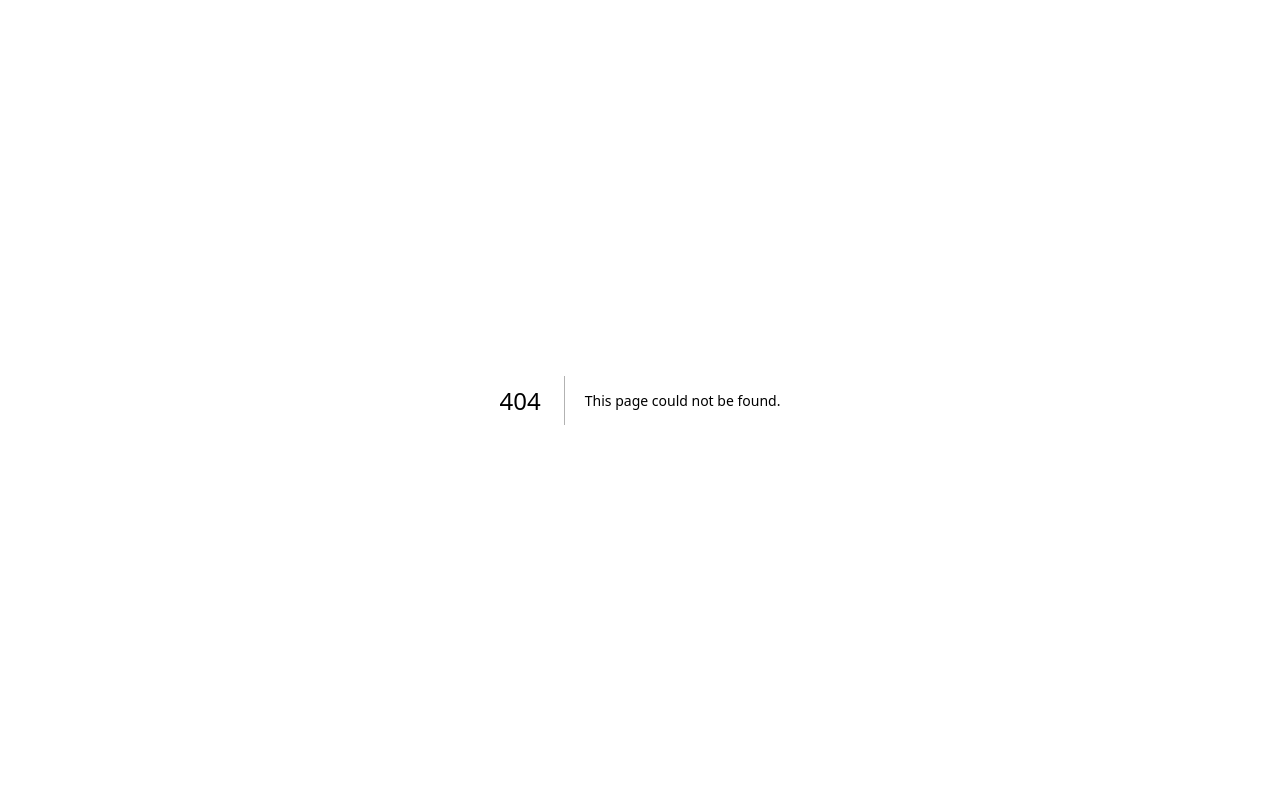
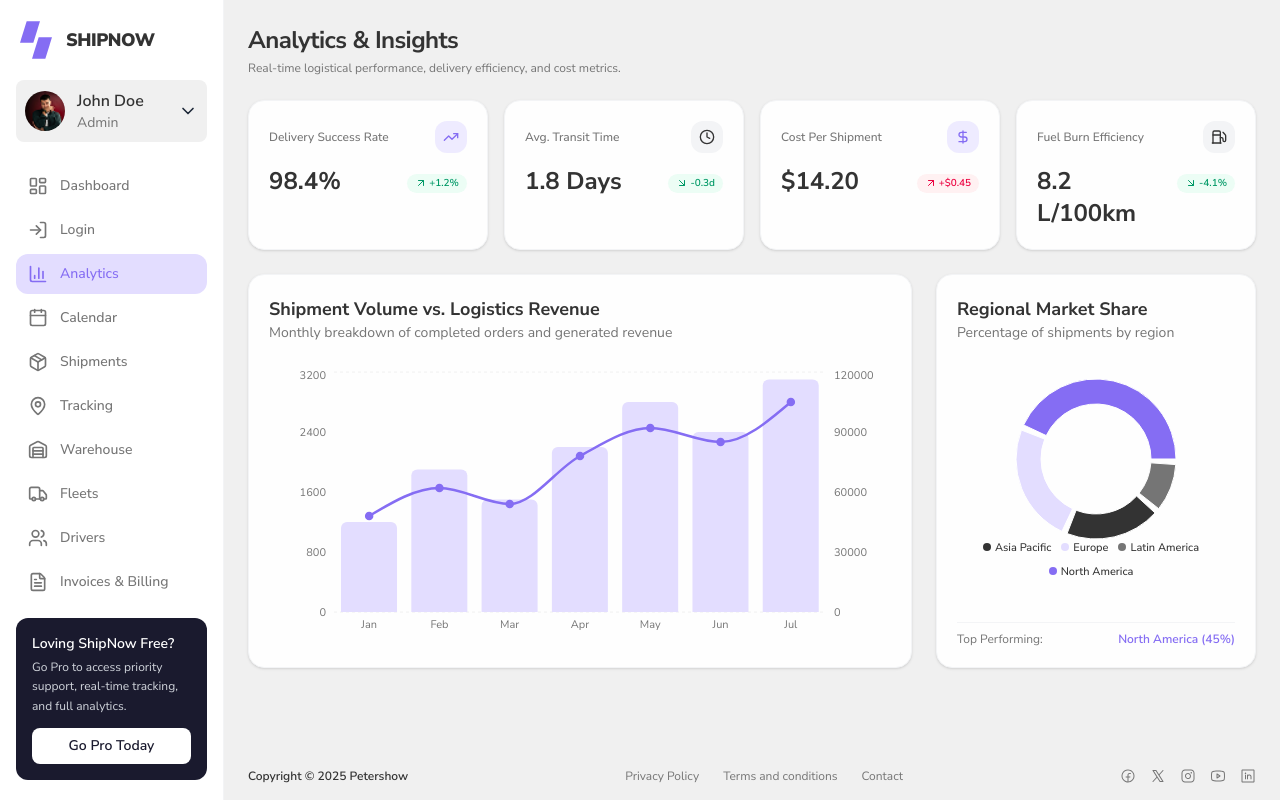
Before and after one commit to gmnayem631/ship-now, a Next.js app: page /analytics in a window 1280 px wide. Before the commit this address had no page. Built offline with nearby package versions, Linux system fonts and the light colour scheme.

Commit message:
feat: add Analytics page with performance and regional data visualizations

```diff
--- /dev/null
+++ b/app/(dashboard)/analytics/page.tsx
@@ -0,0 +1,250 @@
+"use client";
+
+import { performanceData, regionData } from "@/app/data/analyticsData";
+import {
+  TrendingUp,
+  Clock,
+  DollarSign,
+  Fuel,
+  ArrowUpRight,
+  ArrowDownRight,
+} from "lucide-react";
+import {
+  ResponsiveContainer,
+  ComposedChart,
+  Bar,
+  Line,
+  XAxis,
+  YAxis,
+  Tooltip,
+  CartesianGrid,
+  PieChart,
+  Pie,
+  Cell,
+  Legend,
+} from "recharts";
+
+export default function AnalyticsPage() {
+  return (
+    <div className="space-y-6">
+      {/* Header Section */}
+      <div className="flex flex-col gap-4 sm:flex-row sm:items-center sm:justify-between">
+        <div>
+          <h1 className="text-xl font-bold tracking-tight text-[#333] sm:text-2xl">
+            Analytics & Insights
+          </h1>
+          <p className="mt-1 text-xs text-[#757575]">
+            Real-time logistical performance, delivery efficiency, and cost
+            metrics.
+          </p>
+        </div>
+      </div>
+
+      {/* KPI Cards */}
+      <div className="grid grid-cols-1 gap-4 sm:grid-cols-2 lg:grid-cols-4">
+        {/* Metric 1 */}
+        <div className="space-y-3 rounded-2xl border border-gray-100 bg-[#FEFEFE] p-5 shadow-sm">
+          <div className="flex items-center justify-between">
+            <span className="text-xs font-medium text-[#757575]">
+              Delivery Success Rate
+            </span>
+            <div className="rounded-xl bg-[#E3DDFF]/60 p-2 text-[#856DF3]">
+              <TrendingUp size={16} />
+            </div>
+          </div>
+          <div className="flex items-baseline justify-between">
+            <span className="text-2xl font-bold text-[#333]">98.4%</span>
+            <span className="flex items-center rounded-full bg-emerald-50 px-2 py-0.5 text-[10px] font-semibold text-emerald-600">
+              <ArrowUpRight size={12} className="mr-0.5" /> +1.2%
+            </span>
+          </div>
+        </div>
+
+        {/* Metric 2 */}
+        <div className="space-y-3 rounded-2xl border border-gray-100 bg-[#FEFEFE] p-5 shadow-sm">
+          <div className="flex items-center justify-between">
+            <span className="text-xs font-medium text-[#757575]">
+              Avg. Transit Time
+            </span>
+            <div className="rounded-xl bg-gray-100 p-2 text-[#333]">
+              <Clock size={16} />
+            </div>
+          </div>
+          <div className="flex items-baseline justify-between">
+            <span className="text-2xl font-bold text-[#333]">1.8 Days</span>
+            <span className="flex items-center rounded-full bg-emerald-50 px-2 py-0.5 text-[10px] font-semibold text-emerald-600">
+              <ArrowDownRight size={12} className="mr-0.5" /> -0.3d
+            </span>
+          </div>
+        </div>
+
+        {/* Metric 3 */}
+        <div className="space-y-3 rounded-2xl border border-gray-100 bg-[#FEFEFE] p-5 shadow-sm">
+          <div className="flex items-center justify-between">
+            <span className="text-xs font-medium text-[#757575]">
+              Cost Per Shipment
+            </span>
+            <div className="rounded-xl bg-[#E3DDFF]/60 p-2 text-[#856DF3]">
+              <DollarSign size={16} />
+            </div>
+          </div>
+          <div className="flex items-baseline justify-between">
+            <span className="text-2xl font-bold text-[#333]">$14.20</span>
+            <span className="flex items-center rounded-full bg-rose-50 px-2 py-0.5 text-[10px] font-semibold text-rose-600">
+              <ArrowUpRight size={12} className="mr-0.5" /> +$0.45
+            </span>
+          </div>
+        </div>
+
+        {/* Metric 4 */}
+        <div className="space-y-3 rounded-2xl border border-gray-100 bg-[#FEFEFE] p-5 shadow-sm">
+          <div className="flex items-center justify-between">
+            <span className="text-xs font-medium text-[#757575]">
+              Fuel Burn Efficiency
+            </span>
+            <div className="rounded-xl bg-gray-100 p-2 text-[#333]">
+              <Fuel size={16} />
+            </div>
+          </div>
+          <div className="flex items-baseline justify-between">
+            <span className="text-2xl font-bold text-[#333]">8.2 L/100km</span>
+            <span className="flex items-center rounded-full bg-emerald-50 px-2 py-0.5 text-[10px] font-semibold text-emerald-600">
+              <ArrowDownRight size={12} className="mr-0.5" /> -4.1%
+            </span>
+          </div>
+        </div>
+      </div>
+
+      {/* Main Charts Grid */}
+      <div className="grid grid-cols-1 gap-6 lg:grid-cols-3">
+        {/* Main Combined Bar & Line Chart */}
+        <div className="space-y-4 rounded-2xl border border-gray-100 bg-[#FEFEFE] p-5 shadow-sm lg:col-span-2">
+          <div className="flex items-center justify-between">
+            <div>
+              <h3 className="text-lg font-bold text-[#333]">
+                Shipment Volume vs. Logistics Revenue
+              </h3>
+              <p className="text-sm text-[#757575]">
+                Monthly breakdown of completed orders and generated revenue
+              </p>
+            </div>
+          </div>
+
+          <div className="h-72 w-full pt-2">
+            <ResponsiveContainer width="100%" height="100%">
+              <ComposedChart data={performanceData}>
+                <CartesianGrid
+                  strokeDasharray="3 3"
+                  vertical={false}
+                  stroke="#f0f0f0"
+                />
+                <XAxis
+                  dataKey="month"
+                  tickLine={false}
+                  axisLine={false}
+                  tick={{ fontSize: 11, fill: "#757575" }}
+                />
+                <YAxis
+                  yAxisId="left"
+                  tickLine={false}
+                  axisLine={false}
+                  tick={{ fontSize: 11, fill: "#757575" }}
+                />
+                <YAxis
+                  yAxisId="right"
+                  orientation="right"
+                  tickLine={false}
+                  axisLine={false}
+                  tick={{ fontSize: 11, fill: "#757575" }}
+                />
+                <Tooltip
+                  contentStyle={{
+                    backgroundColor: "#FEFEFE",
+                    borderRadius: "12px",
+                    border: "1px solid #f0f0f0",
+                    fontSize: "12px",
+                    boxShadow: "0 2px 8px rgba(0,0,0,0.05)",
+                  }}
+                />
+                <Bar
+                  yAxisId="left"
+                  dataKey="shipments"
+                  fill="#E3DDFF"
+                  radius={[6, 6, 0, 0]}
+                  name="Shipments"
+                />
+                <Line
+                  yAxisId="right"
+                  type="monotone"
+                  dataKey="revenue"
+                  stroke="#856DF3"
+                  strokeWidth={2.5}
+                  dot={{ fill: "#856DF3" }}
+                  name="Revenue ($)"
+                />
+              </ComposedChart>
+            </ResponsiveContainer>
+          </div>
+        </div>
+
+        {/* Region Donut Chart */}
+        <div className="flex flex-col justify-between space-y-4 rounded-2xl border border-gray-100 bg-[#FEFEFE] p-5 shadow-sm">
+          <div>
+            <h3 className="text-lg font-bold text-[#333]">
+              Regional Market Share
+            </h3>
+            <p className="text-sm text-[#757575]">
+              Percentage of shipments by region
+            </p>
+          </div>
+
+          <div className="h-52 w-full">
+            <ResponsiveContainer width="100%" height="100%">
+              <PieChart>
+                <Pie
+                  data={regionData}
+                  cx="50%"
+                  cy="50%"
+                  innerRadius={55}
+                  outerRadius={80}
+                  paddingAngle={4}
+                  dataKey="value"
+                >
+                  {regionData.map((entry, index) => (
+                    <Cell key={`cell-${index}`} fill={entry.color} />
+                  ))}
+                </Pie>
+                <Tooltip
+                  contentStyle={{
+                    backgroundColor: "#FEFEFE",
+                    borderRadius: "8px",
+                    border: "1px solid #f0f0f0",
+                    fontSize: "11px",
+                  }}
+                />
+                <Legend
+                  verticalAlign="bottom"
+                  align="center"
+                  iconType="circle"
+                  iconSize={8}
+                  formatter={(value) => (
+                    <span className="text-[11px] font-medium text-[#333]">
+                      {value}
+                    </span>
+                  )}
+                />
+              </PieChart>
+            </ResponsiveContainer>
+          </div>
+
+          <div className="flex justify-between border-t border-gray-100 pt-2 text-xs text-[#757575]">
+            <span>Top Performing:</span>
+            <span className="font-semibold text-[#856DF3]">
+              North America (45%)
+            </span>
+          </div>
+        </div>
+      </div>
+    </div>
+  );
+}
--- /dev/null
+++ b/app/data/analyticsData.ts
@@ -0,0 +1,28 @@
+export interface PerformanceData {
+  month: string;
+  shipments: number;
+  revenue: number;
+}
+
+export interface RegionData {
+  name: string;
+  value: number;
+  color: string;
+}
+
+export const performanceData: PerformanceData[] = [
+  { month: "Jan", shipments: 1200, revenue: 48000 },
+  { month: "Feb", shipments: 1900, revenue: 62000 },
+  { month: "Mar", shipments: 1500, revenue: 54000 },
+  { month: "Apr", shipments: 2200, revenue: 78000 },
+  { month: "May", shipments: 2800, revenue: 92000 },
+  { month: "Jun", shipments: 2400, revenue: 85000 },
+  { month: "Jul", shipments: 3100, revenue: 105000 },
+];
+
+export const regionData: RegionData[] = [
+  { name: "North America", value: 45, color: "#856DF3" },
+  { name: "Europe", value: 25, color: "#E3DDFF" },
+  { name: "Asia Pacific", value: 20, color: "#333333" },
+  { name: "Latin America", value: 10, color: "#757575" },
+];
--- a/app/data/navigation.ts
+++ b/app/data/navigation.ts
@@ -11,10 +11,12 @@ import {
   MessageSquare,
   Bell,
   Settings,
+  LogIn,
 } from "lucide-react";
 
 export const sidebarNavItems = [
   { label: "Dashboard", href: "/", icon: LayoutDashboard },
+  { label: "Login", href: "/login", icon: LogIn },
   { label: "Analytics", href: "/analytics", icon: BarChart3 },
   { label: "Calendar", href: "/calendar", icon: Calendar },
   { label: "Shipments", href: "/shipments", icon: Package },
```
